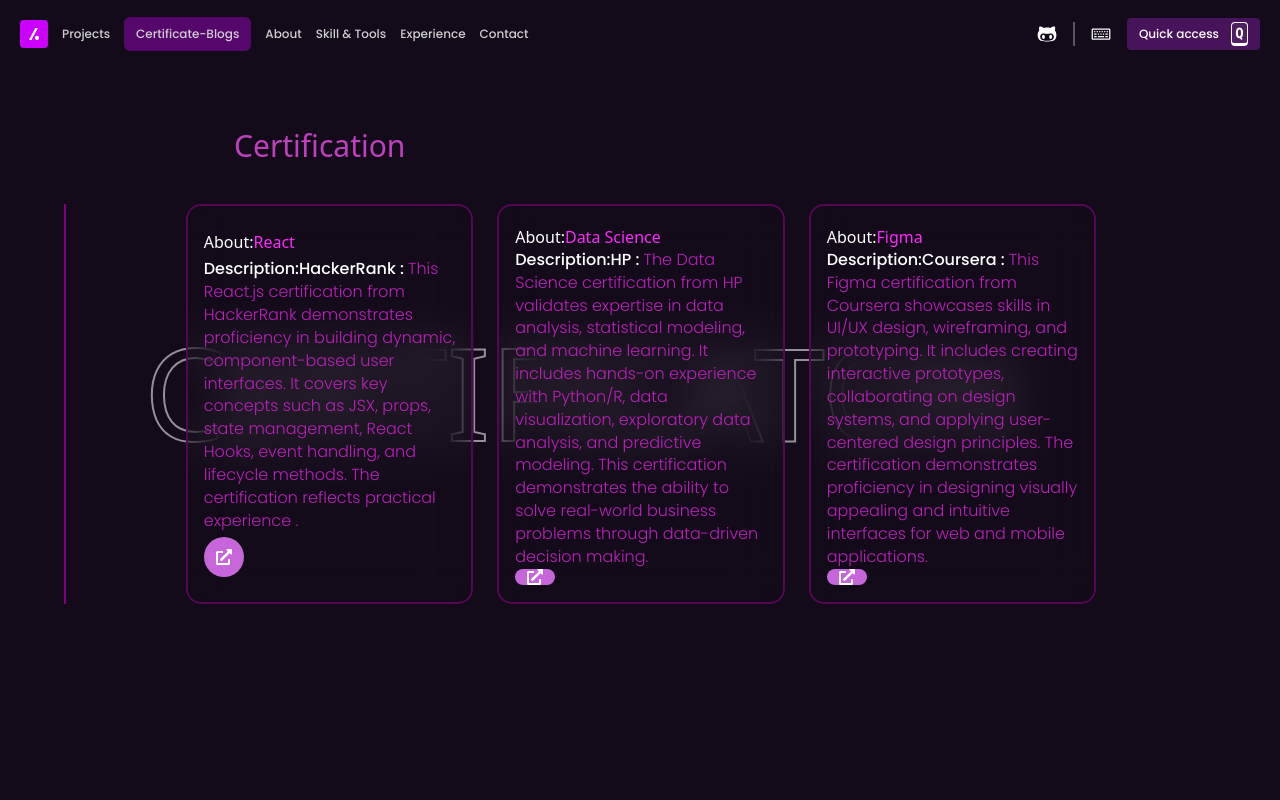
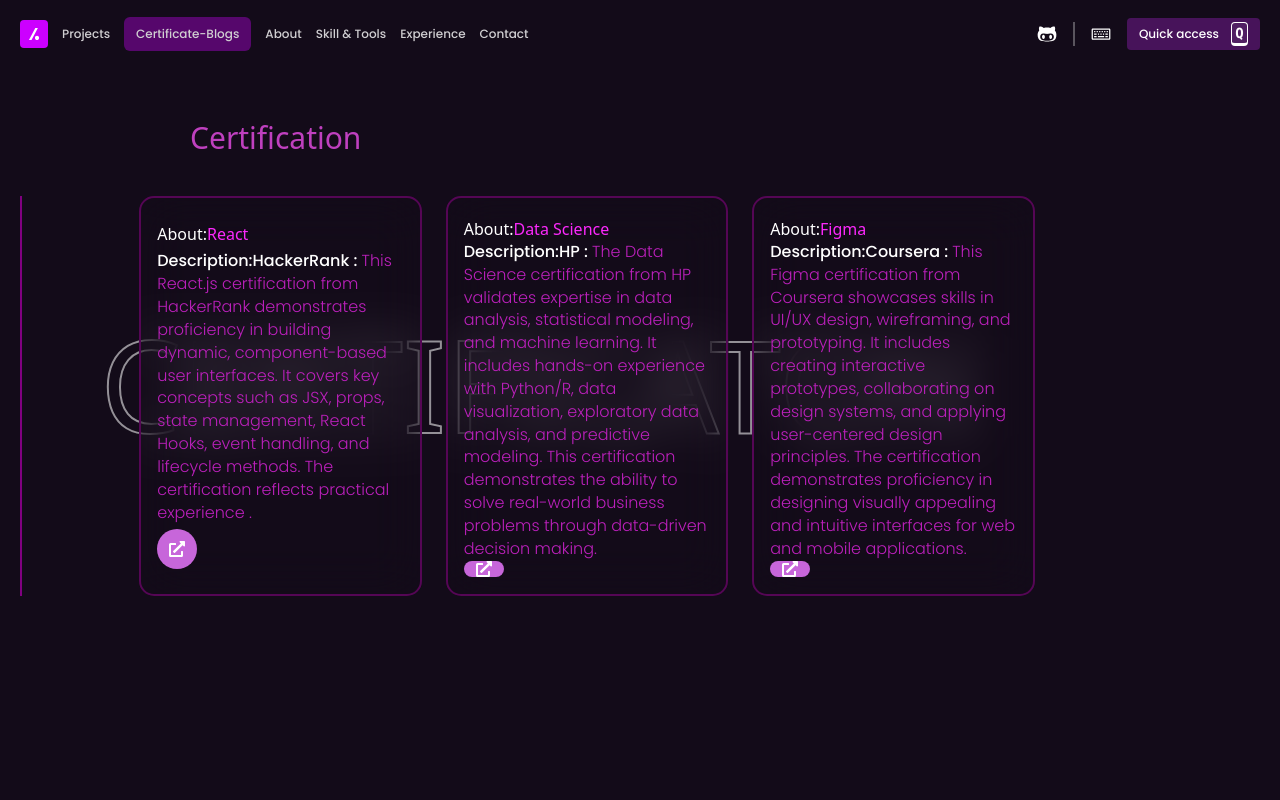
Before and after one commit to jeyasudhan2/PortFolio2025, a React (Vite) app: page /certificate-blogs in a window 1280 px wide. Shown: the top 800 px of the page. Built offline with nearby package versions, Linux system fonts and the light colour scheme; a web font is replaced by a local one.

Commit message:
ui updates

```diff
--- a/index.html
+++ b/index.html
@@ -2,7 +2,7 @@
 <html lang="en">
   <head>
     <meta charset="UTF-8" />
-    <link rel="icon" type="image/svg+xml" href="/vite.svg" />
+    <link rel="icon" type="image/svg+xml" href="./src/assets/image.svg" />
     <link rel="preconnect" href="https://fonts.googleapis.com">
 <link rel="preconnect" href="https://fonts.gstatic.com" crossorigin>
 <link href="https://fonts.googleapis.com/css2?family=Boldonse&family=Bruno+Ace+SC&family=Bungee&family=Edu+NSW+ACT+Cursive:wght@400..700&family=Jacquarda+Bastarda+9&family=Poppins:ital,wght@0,100;0,200;0,300;0,400;0,500;0,600;0,700;0,800;0,900;1,100;1,200;1,300;1,400;1,500;1,600;1,700;1,800;1,900&family=Saira:ital,wght@0,100..900;1,100..900&family=Sankofa+Display&display=swap" rel="stylesheet">
--- a/src/App.jsx
+++ b/src/App.jsx
@@ -40,7 +40,7 @@
 ];
   return (
     <>
-    <div className='w-full text-white min-h-screen flex flex-col justify-center items-center scroll-smooth bg-[#130b19]'>
+    <div className='w-full text-white min-h-screen scroll-smooth bg-[#130b19]'>
 
 
 <BrowserRouter>
--- a/src/Pages/Certification.jsx
+++ b/src/Pages/Certification.jsx
@@ -31,7 +31,7 @@
   ];
 
   return (
-    <div className=" w-[90%] min-h-screen   ">
+    <div className=" w-[90%] pl-5 min-h-screen   ">
       <section className="relative  ">
         <h1 className="  text-pop-up-right boldonse-regular text-3xl text-[#BF40BF]  mt-6 -ml-10  lg:mt-15 lg:ml-30">
           Certification
```
